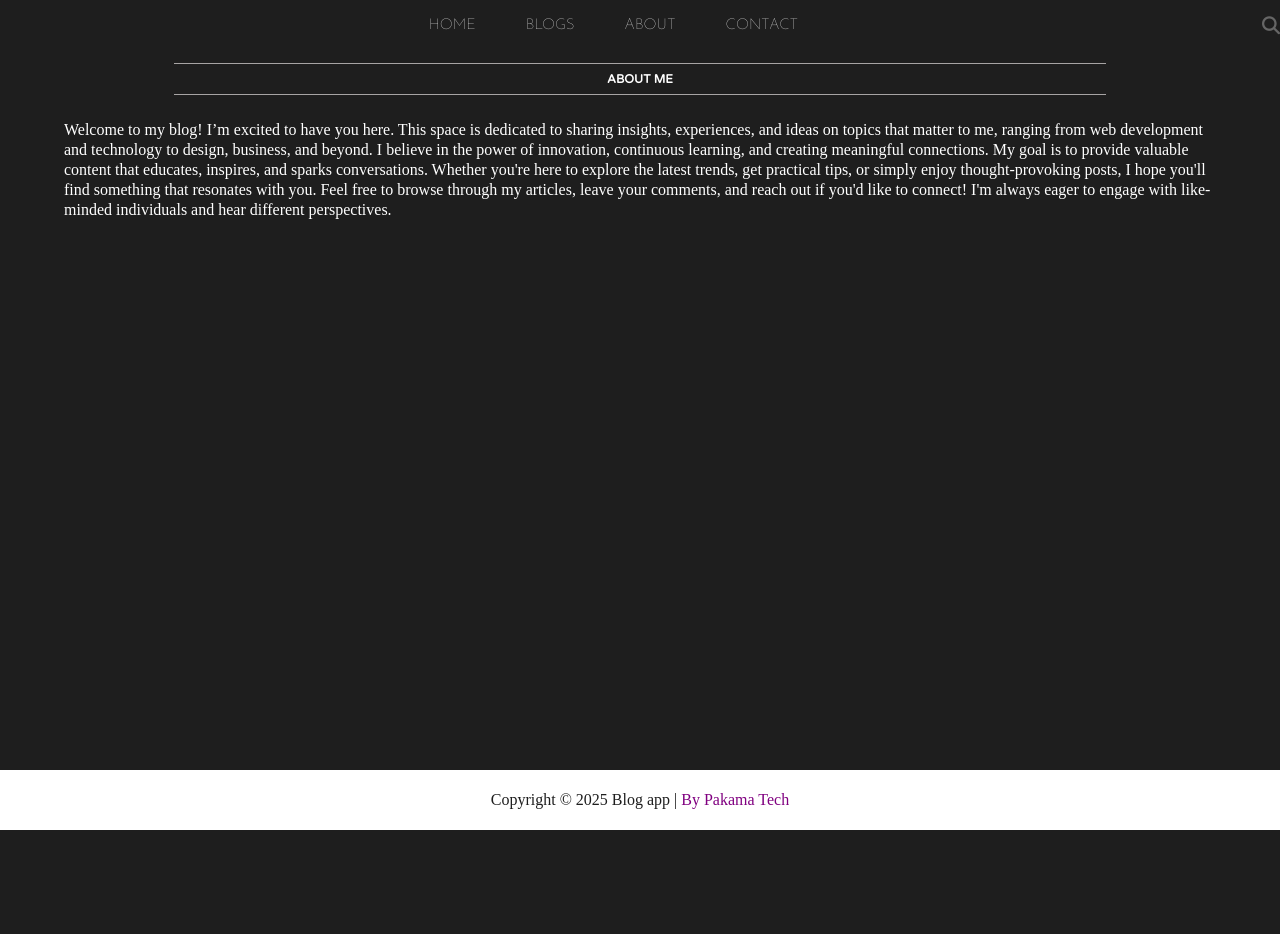
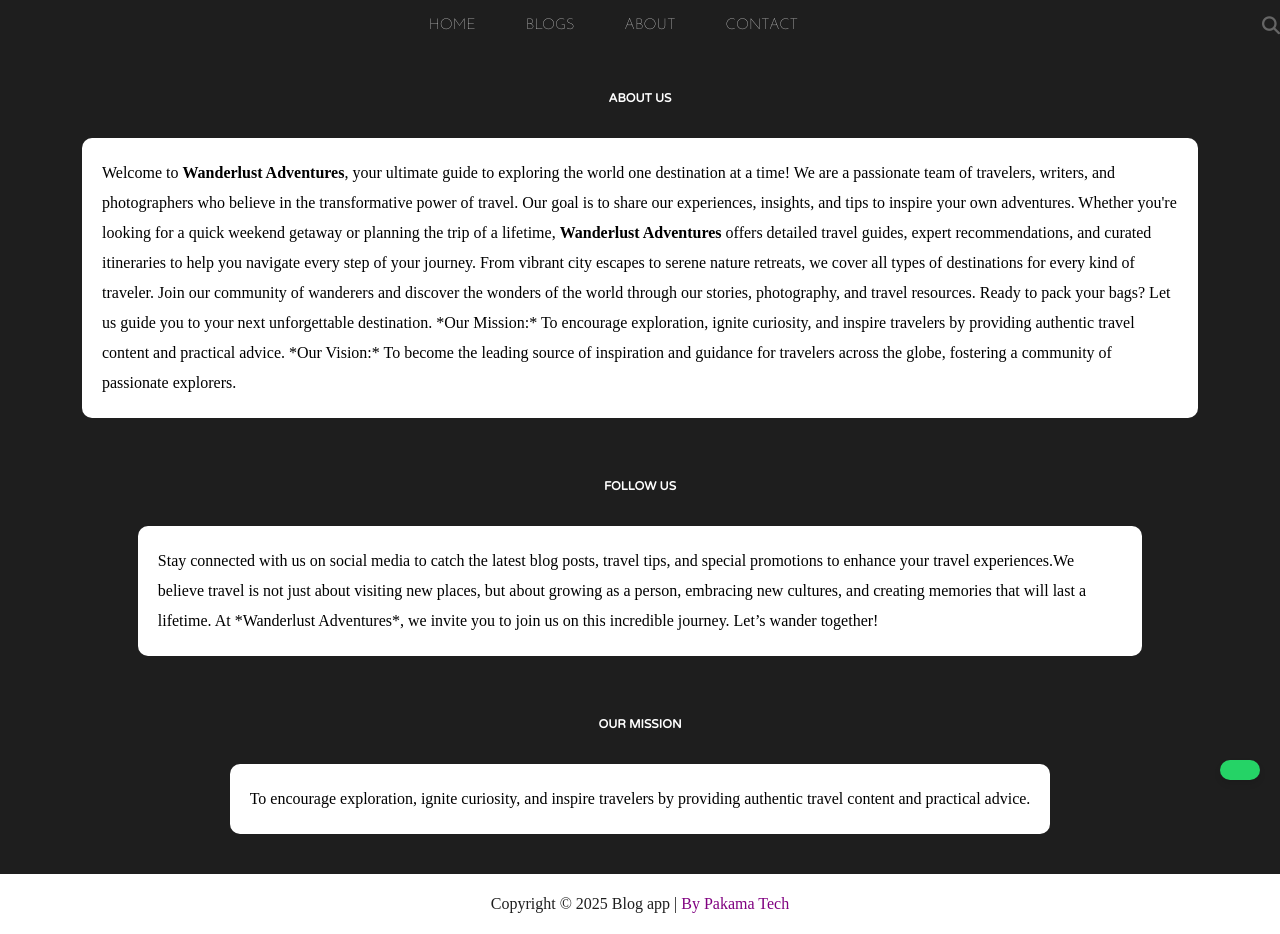
Before and after one commit to BlessingLuphahla/blog-app-ui, a React (Create React App) app: page /about in a window 1280 px wide. Before the commit the page ends 830 px from the top, so only its background shows below. Built offline with nearby package versions, Linux system fonts and the light colour scheme.

Commit message:
misc update

```diff
--- a/src/App.js
+++ b/src/App.js
@@ -14,12 +14,14 @@ import Contact from "./pages/contact/Contact";
 import Footer from "./pages/footer/Footer";
 import Error from "./components/error/Error";
 import Blogs from "./pages/blogs/Blogs";
+import WhatsApp from "./components/whatsapp/Whatsapp";
 
 function App() {
   const { user } = useContext(Context);
 
   return (
     <>
+      <WhatsApp />
       <TopBar />
 
       <Routes>
--- a/src/components/whatsapp/Whatsapp.jsx
+++ b/src/components/whatsapp/Whatsapp.jsx
@@ -1,9 +1,24 @@
-import React from 'react'
+import React from "react";
+import "./whatsapp.css"; // Import the CSS file
 
-function Whatsapp() {
+const WhatsApp = () => {
+  const phoneNumber = "+1234567890"; // Replace with your actual number
+  const message = "Hello, I need help with your services!"; // Predefined message
+
   return (
-    <div>Whatsapp</div>
-  )
-}
+    <div className="whatsapp">
+      <a
+        href={`https://wa.me/${phoneNumber}?text=${encodeURIComponent(
+          message
+        )}`}
+        className="whatsappButton"
+        target="_blank"
+        rel="noopener noreferrer"
+      >
+        <img className="whatsappImg"/>
+      </a>
+    </div>
+  );
+};
 
-export default Whatsapp
+export default WhatsApp;
--- a/src/components/whatsapp/whatsapp.css
+++ b/src/components/whatsapp/whatsapp.css
@@ -0,0 +1,28 @@
+.whatsapp {
+  position: fixed;
+  bottom: 20px;
+  right: 20px;
+  display: flex;
+  align-items: center;
+}
+
+.whatsappButton {
+  background-color: #25d366; /* WhatsApp's color */
+  color: white;
+  padding: 10px 20px;
+  border-radius: 50px;
+  display: flex;
+  align-items: center;
+  text-decoration: none;
+  box-shadow: 0 4px 6px rgba(0, 0, 0, 0.1);
+  transition: background-color 0.3s;
+}
+
+.whatsappButton:hover {
+  background-color: #128c7e;
+}
+
+.whatsappImg {
+  font-size: 16px;
+  font-weight: 100;
+}
--- a/src/pages/about/About.jsx
+++ b/src/pages/about/About.jsx
@@ -1,25 +1,55 @@
 import React from "react";
-import './about.css'
+import "./about.css";
 
 function About() {
   return (
     <div className="about">
       <div className="aboutItem">
-        <span className="aboutTitle">ABOUT ME</span>
-        <p>
-          Welcome to my blog! I’m excited to have you here. This space is
-          dedicated to sharing insights, experiences, and ideas on topics that
-          matter to me, ranging from web development and technology to design,
-          business, and beyond. I believe in the power of innovation, continuous
-          learning, and creating meaningful connections. My goal is to provide
-          valuable content that educates, inspires, and sparks conversations.
-          Whether you're here to explore the latest trends, get practical tips,
-          or simply enjoy thought-provoking posts, I hope you'll find something
-          that resonates with you. Feel free to browse through my articles,
-          leave your comments, and reach out if you'd like to connect! I'm
-          always eager to engage with like-minded individuals and hear different
-          perspectives.
+        <span className="aboutTitle">ABOUT US</span>
+        <p className="aboutParagraph">
+          Welcome to <b>Wanderlust Adventures</b>, your ultimate guide to
+          exploring the world one destination at a time! We are a passionate
+          team of travelers, writers, and photographers who believe in the
+          transformative power of travel. Our goal is to share our experiences,
+          insights, and tips to inspire your own adventures. Whether you're
+          looking for a quick weekend getaway or planning the trip of a
+          lifetime, <b>Wanderlust Adventures</b> offers detailed travel guides,
+          expert recommendations, and curated itineraries to help you navigate
+          every step of your journey. From vibrant city escapes to serene nature
+          retreats, we cover all types of destinations for every kind of
+          traveler. Join our community of wanderers and discover the wonders of
+          the world through our stories, photography, and travel resources.
+          Ready to pack your bags? Let us guide you to your next unforgettable
+          destination. *Our Mission:* To encourage exploration, ignite
+          curiosity, and inspire travelers by providing authentic travel content
+          and practical advice. *Our Vision:* To become the leading source of
+          inspiration and guidance for travelers across the globe, fostering a
+          community of passionate explorers.
         </p>
+        <br />
+        <br />
+        <div className="aboutItem">
+          <span className="aboutTitle">FOLLOW US</span>
+          <p className="aboutParagraph">
+            {" "}
+            Stay connected with us on social media to catch the latest blog
+            posts, travel tips, and special promotions to enhance your travel
+            experiences.We believe travel is not just about visiting new places,
+            but about growing as a person, embracing new cultures, and creating
+            memories that will last a lifetime. At *Wanderlust Adventures*, we
+            invite you to join us on this incredible journey. Let’s wander
+            together!
+          </p>
+        </div>
+        <br />
+        <br />
+        <div className="aboutItem">
+          <span className="aboutTitle">OUR MISSION</span>
+          <p className="aboutParagraph">
+            To encourage exploration, ignite curiosity, and inspire travelers by
+            providing authentic travel content and practical advice.
+          </p>
+        </div>
       </div>
     </div>
   );
--- a/src/pages/about/about.css
+++ b/src/pages/about/about.css
@@ -3,6 +3,11 @@
   display: flex;
   justify-content: center;
   color: white;
+  align-items: normal;
+  gap: 50px;
+  height: max-content;
+  padding: 20px;
+  margin-bottom: 20px;
 }
 
 .aboutItem {
@@ -14,13 +19,19 @@
   line-height: 20px;
 }
 
+.aboutParagraph {
+  background-color: white;
+  line-height: 30px;
+  padding: 20px;
+  color: black;
+  border-radius: 10px;
+}
+
 .aboutTitle {
   margin: 13px;
   margin-bottom: 25px;
   padding: 5px;
-  width: 80%;
-  border-top: 1px solid #a7a4a4;
-  border-bottom: 1px solid #a7a4a4;
+  width: 30%;
   font-family: "Varela Round", sans-serif;
   font-size: 12px;
   font-weight: 600;
```
